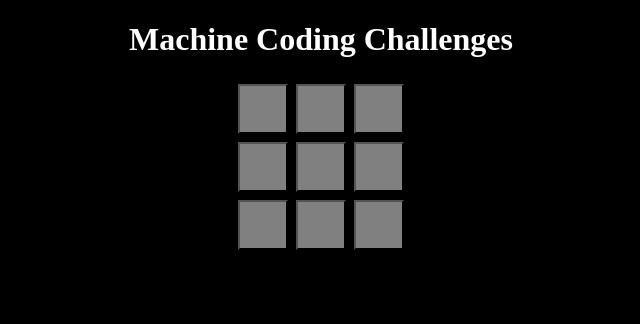
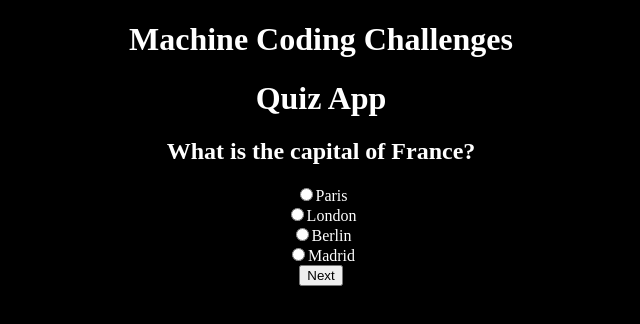
Before and after one commit to Vamsichowdhury/Frontend, a React (Vite) app in the folder react/machine-coding/machine-coding-challenges/: page / in a window 1280 px wide. Shown: the top 324 px of the page, without its empty margins (319-959 px from the left). Built offline with nearby package versions, Linux system fonts and the light colour scheme.

Commit message:
feat: Add Quiz component and QuizCard for interactive quiz functionality

```diff
--- a/react/machine-coding/machine-coding-challenges/src/App.jsx
+++ b/react/machine-coding/machine-coding-challenges/src/App.jsx
@@ -1,5 +1,6 @@
 import "./App.css";
-import GridLightsII from "./features/grid-lights-2/GridLightsII";
+import Quiz from "./features/quiz-app/Quiz";
+// import GridLightsII from "./features/grid-lights-2/GridLightsII";
 // import GridLights from "./features/grid-lights/GridLights";
 // import TicTacToe from "./features/tic-tac-toe/TicTacToe";
 // import WordCounter from "./features/word-counter/WordCounter";
@@ -68,7 +69,8 @@ function App() {
         {/* <GridLights /> */}
         {/* <TicTacToe /> */}
         {/* <WordCounter /> */}
-        <GridLightsII />
+        {/* <GridLightsII /> */}
+        <Quiz />
       </div>
     </>
   );
--- /dev/null
+++ b/react/machine-coding/machine-coding-challenges/src/features/quiz-app/Quiz.jsx
@@ -0,0 +1,33 @@
+import QuizCard from "./QuizCard";
+
+export default function Quiz() {
+  // question should be different category
+  const questions = [
+    {
+      question: "What is the capital of France?",
+      options: ["Paris", "London", "Berlin", "Madrid"],
+      answer: "Paris",
+    },
+    {
+      question: "What is the largest planet in our solar system?",
+      options: ["Earth", "Jupiter", "Saturn", "Mars"],
+      answer: "Jupiter",
+    },
+    {
+      question: "What is the chemical symbol for gold?",
+      options: ["Au", "Ag", "Fe", "Hg"],
+      answer: "Au",
+    },
+    {
+      question: "What is the smallest prime number?",
+      options: ["0", "1", "2", "3"],
+      answer: "2",
+    },
+  ];
+  return (
+    <div>
+      <h1>Quiz App</h1>
+      <QuizCard questions={questions} />
+    </div>
+  );
+}
--- /dev/null
+++ b/react/machine-coding/machine-coding-challenges/src/features/quiz-app/QuizCard.jsx
@@ -0,0 +1,53 @@
+import { useState } from "react";
+
+export default function QuizCard({ questions }) {
+  const [currentQuestionIndex, setCurrentQuestionIndex] = useState(0);
+  const [selectedAnswer, setSelectedAnswer] = useState("");
+  const [score, setScore] = useState(0);
+  const [error, setError] = useState(""); // State to track error message
+
+  const handleNextQuestion = () => {
+    if (selectedAnswer === "") {
+      setError("Please select an answer before proceeding.");
+      return;
+    }
+    // check answer
+    if (selectedAnswer === questions[currentQuestionIndex].answer) {
+      setScore((prevScore) => prevScore + 1);
+    }
+    setCurrentQuestionIndex((prevIndex) => prevIndex + 1);
+    setSelectedAnswer("");
+    setError(""); // Clear the error message when moving to the next question
+  };
+
+  return (
+    <div>
+      {questions[currentQuestionIndex] ? (
+        <div>
+          <h2>{questions[currentQuestionIndex].question}</h2>
+          {questions[currentQuestionIndex].options.map((option, index) => (
+            <div key={index}>
+              <input
+                type="radio"
+                value={option} // shows list of names
+                name={`question-${currentQuestionIndex}`} // required, otherwise user can select multiple options for the same question
+                onChange={(e) => setSelectedAnswer(e.target.value)}
+                checked={selectedAnswer === option} // required otherwise previous radio selection will be shown to next question
+              />
+              {option}
+            </div>
+          ))}
+          {error && <p style={{ color: "red" }}>{error}</p>}
+          <button onClick={handleNextQuestion}>Next</button>
+        </div>
+      ) : (
+        <div>
+          <h2>Quiz Completed!</h2>
+          <h2>
+            score: {score}/{questions.length}
+          </h2>
+        </div>
+      )}
+    </div>
+  );
+}
```
